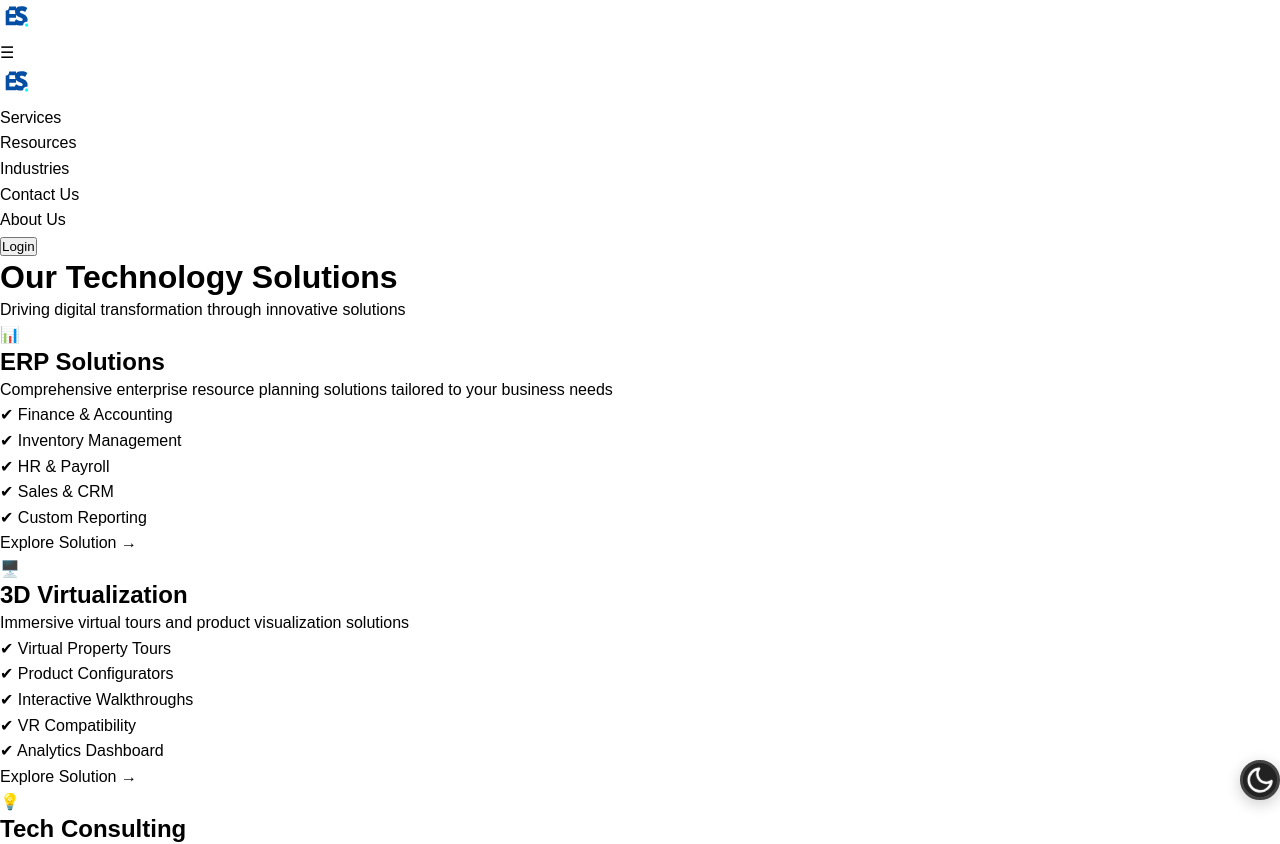
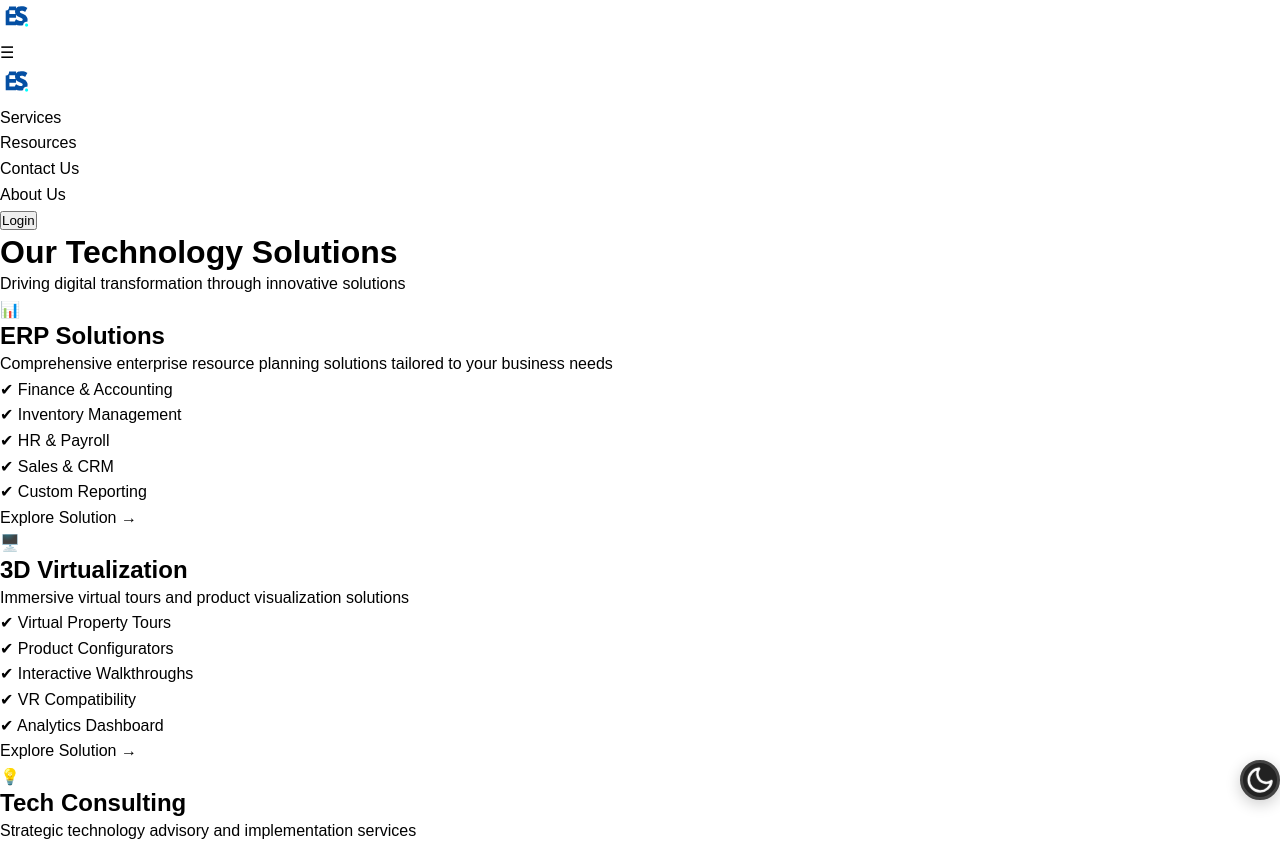
Before and after one commit to surafelsolomon/ESOL-tech-provider, a Next.js app: page /services in a window 1280 px wide. Shown: the top 844 px of the page. Built offline with nearby package versions, Linux system fonts and the light colour scheme.

Commit message:
removed industries page and laffets dipendencicies

```diff
--- a/app/components/Header.js
+++ b/app/components/Header.js
@@ -39,7 +39,6 @@ export default function Header() {
                 { name: 'Webinars', href: '/resources/webinars' }
             ]
         },
-        { name: 'Industries', href: '/industries' },
         { name: 'Contact Us', href: '/contact-us' },
         { name: 'About Us', href: '/about-us' }
     ];
--- a/package.json
+++ b/package.json
@@ -21,7 +21,6 @@
     "encoding": "^0.1.13",
     "framer-motion": "^12.4.10",
     "google-auth-library": "^9.15.1",
-    "leaflet": "^1.9.4",
     "next": "15.2.1",
     "next-auth": "^4.24.11",
     "openid-client": "^6.3.3",
@@ -29,7 +28,6 @@
     "react-datepicker": "^8.2.0",
     "react-dom": "^18.2.0",
     "react-icons": "^5.5.0",
-    "react-leaflet": "4.2.1",
     "recharts": "^2.15.1",
     "three": "^0.158.0"
   },
```
Also changed, not shown: app/industries/page.js (deleted, +0 -8 lines).
